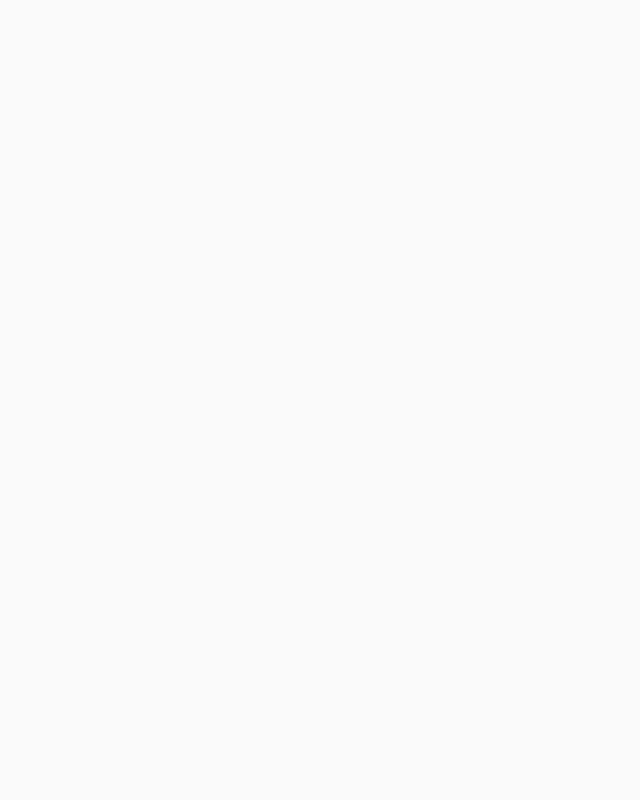
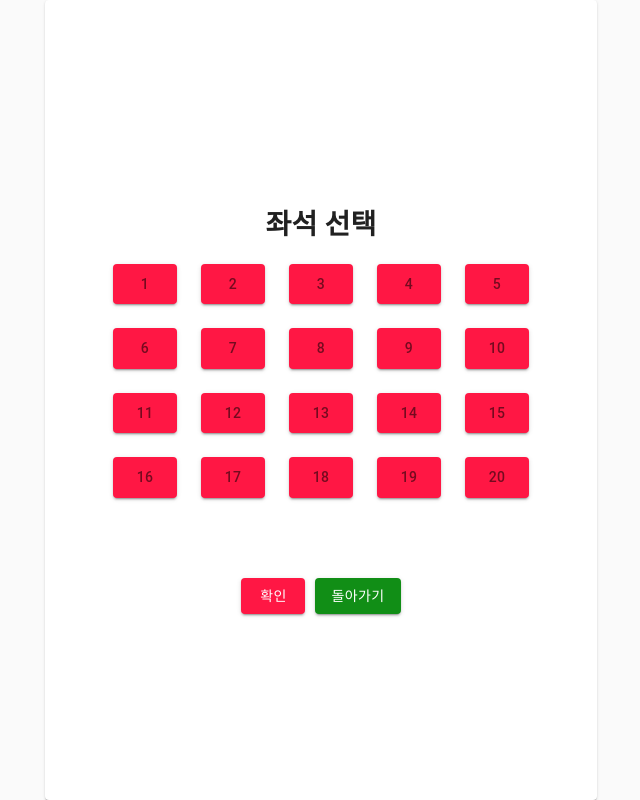
Before and after one commit to Jimin-yang/YMS-Project, a React (Create React App) app: page /CinemaSeat in a window 1280 px wide. Shown: the whole page, without its empty margins (319-959 px from the left). Built offline with nearby package versions, Linux system fonts and the light colour scheme.

Commit message:
2023-10-18 페이지 연결 완료 15:41

```diff
--- a/src/App.js
+++ b/src/App.js
@@ -6,7 +6,8 @@ import MainPage from "./screens/MainPage";
 import AdminPage from './screens/AdminPage';
 import Admin from './screens/Admin';
 import MovieDetailsPage from './screens/MovieDetailsPage';
-import { useStyles } from './styles'; // styles.js를 가져와서 사용
+import CinemaSeat from './screens/CinemaSeat'; // CinemaSeat.js를 import 합니다.
+import { useStyles } from './styles';
 
 const theme = createMuiTheme({
   typography: {
@@ -31,7 +32,7 @@ const theme = createMuiTheme({
 });
 
 function App() {
-  const styles = useStyles(); // 스타일을 가져와서 사용
+  const styles = useStyles();
   return (
     <ThemeProvider theme={theme}>
       <CssBaseline />
@@ -44,6 +45,7 @@ function App() {
               <Route path="/AdminPage" component={AdminPage} />
               <Route path="/Admin" component={Admin} />
               <Route path="/MovieDetailsPage" component={MovieDetailsPage} />
+              <Route path="/CinemaSeat" component={CinemaSeat} /> {/* CinemaSeat.js를 실행하는 Route를 추가합니다. */}
             </Switch>
           </Router>
         </Paper>
--- /dev/null
+++ b/src/screens/CinemaSeat.js
@@ -0,0 +1,88 @@
+import React, { useState } from 'react';
+import { Button, Grid, Box } from '@material-ui/core';
+import { makeStyles } from '@material-ui/core/styles';
+import { useHistory } from 'react-router-dom'; // useHistory를 import 합니다.
+
+const totalSeats = 20; // 총 좌석 수를 설정합니다.
+const seatsPerRow = 5; // 한 행에 배치할 좌석 수를 설정합니다.
+
+const useStyles = makeStyles((theme) => ({
+  root: {
+    flexGrow: 1,
+    display: 'flex',
+    flexDirection: 'column',
+    justifyContent: 'center',
+    alignItems: 'center',
+    minHeight: '100vh',
+  },
+  seat: {
+    padding: theme.spacing(1),
+    textAlign: 'center',
+    color: theme.palette.text.secondary,
+  },
+  buttonContainer: {
+    marginTop: theme.spacing(10),
+  },
+}));
+
+function CinemaSeat() {
+    const classes = useStyles();
+    const history = useHistory(); // useHistory hook을 사용하여 history 객체를 가져옵니다.
+    const [selectedSeats, setSelectedSeats] = useState([]);
+
+    const handleSeatClick = (seat) => {
+        const index = selectedSeats.indexOf(seat);
+        if (index > -1) {
+            // 이미 선택된 좌석을 클릭하면 선택 해제합니다.
+            setSelectedSeats(selectedSeats.filter((s) => s !== seat));
+        } else {
+            // 선택되지 않은 좌석을 클릭하면 선택합니다.
+            setSelectedSeats([...selectedSeats, seat]);
+        }
+    };
+
+    const handleConfirmClick = () => {
+        console.log('선택된 좌석:', selectedSeats);
+    };
+
+    const handleBackClick = () => {
+        history.push('/Selection'); // '돌아가기' 버튼을 클릭하면 '/Selection' 경로로 이동합니다.
+    };
+
+    return (
+        <Box className={classes.root}>
+            <h1>좌석 선택</h1>
+            <Grid container justifyContent="center" spacing={3}>
+                {[...Array(totalSeats / seatsPerRow)].map((_, rowIndex) => (
+                    <Grid container item key={rowIndex} justifyContent="center" spacing={3}>
+                        {[...Array(seatsPerRow)].map((_, colIndex) => {
+                            const seatNumber = rowIndex * seatsPerRow + colIndex;
+                            return (
+                                <Grid item key={seatNumber}>
+                                    <Button
+                                        variant="contained"
+                                        color={selectedSeats.includes(seatNumber) ? 'secondary' : 'primary'}
+                                        onClick={() => handleSeatClick(seatNumber)}
+                                        className={classes.seat}
+                                    >
+                                        {seatNumber + 1}
+                                    </Button>
+                                </Grid>
+                            );
+                        })}
+                    </Grid>
+                ))}
+            </Grid>
+            <Box className={classes.buttonContainer}>
+                <Button variant="contained" color="primary" onClick={handleConfirmClick}>
+                    확인
+                </Button>
+                <Button variant="contained" color="secondary" onClick={handleBackClick} style={{ marginLeft: '10px' }}>
+                    돌아가기
+                </Button>
+            </Box>
+        </Box>
+    );
+}
+
+export default CinemaSeat;
--- a/src/screens/MovieDetailsPage.js
+++ b/src/screens/MovieDetailsPage.js
@@ -1,4 +1,3 @@
-// MovieDetailsPage.js
 import React, { useState } from 'react';
 import { useHistory } from 'react-router-dom';
 import { Box, Typography, Button, FormControl, InputLabel, Select, MenuItem } from '@material-ui/core';
@@ -20,6 +19,7 @@ function MovieDetailsPage() {
 
   const handleNextClick = () => {
     alert(`영화: ${history.location.state.movieTitle}\n상영관: ${selectedTheater}\n상영시간: ${selectedTime}`);
+    history.push('/CinemaSeat'); // 확인 버튼을 누르면 '/CinemaSeat' 경로로 이동합니다.
   };
 
   return (
--- a/src/screens/SelectionPage.js
+++ b/src/screens/SelectionPage.js
@@ -1,4 +1,3 @@
-// SelectionPage.js
 import React from 'react';
 import { useHistory } from 'react-router-dom';
 import { Box, Typography, Card, CardActionArea, CardMedia, CardContent, Fade } from '@material-ui/core';
@@ -18,7 +17,6 @@ function SelectionPage() {
   ];
 
   const handleMovieClick = (movieTitle) => {
-    // 클릭한 영화의 제목을 상태로 함께 넘겨줌
     history.push({
       pathname: '/MovieDetailsPage',
       state: { movieTitle },
@@ -29,7 +27,7 @@ function SelectionPage() {
     <Fade in={true}>
       <Box className={[styles.root, styles.navy]}>
         <Box className={[styles.main, styles.center]}>
-          <Typography variant="h3" component="h3" className={styles.center} style={{ fontFamily: 'BMEULJIRO, sans-serif' }} gutterBottom>
+          <Typography variant="h3" component="h3" className={styles.center} style={{ fontFamily: 'BMEULJIRO, sans-serif', marginBottom: '50px' }} gutterBottom>
             영화를 선택해주세요
           </Typography>
           <Box className={styles.cards}>
```
